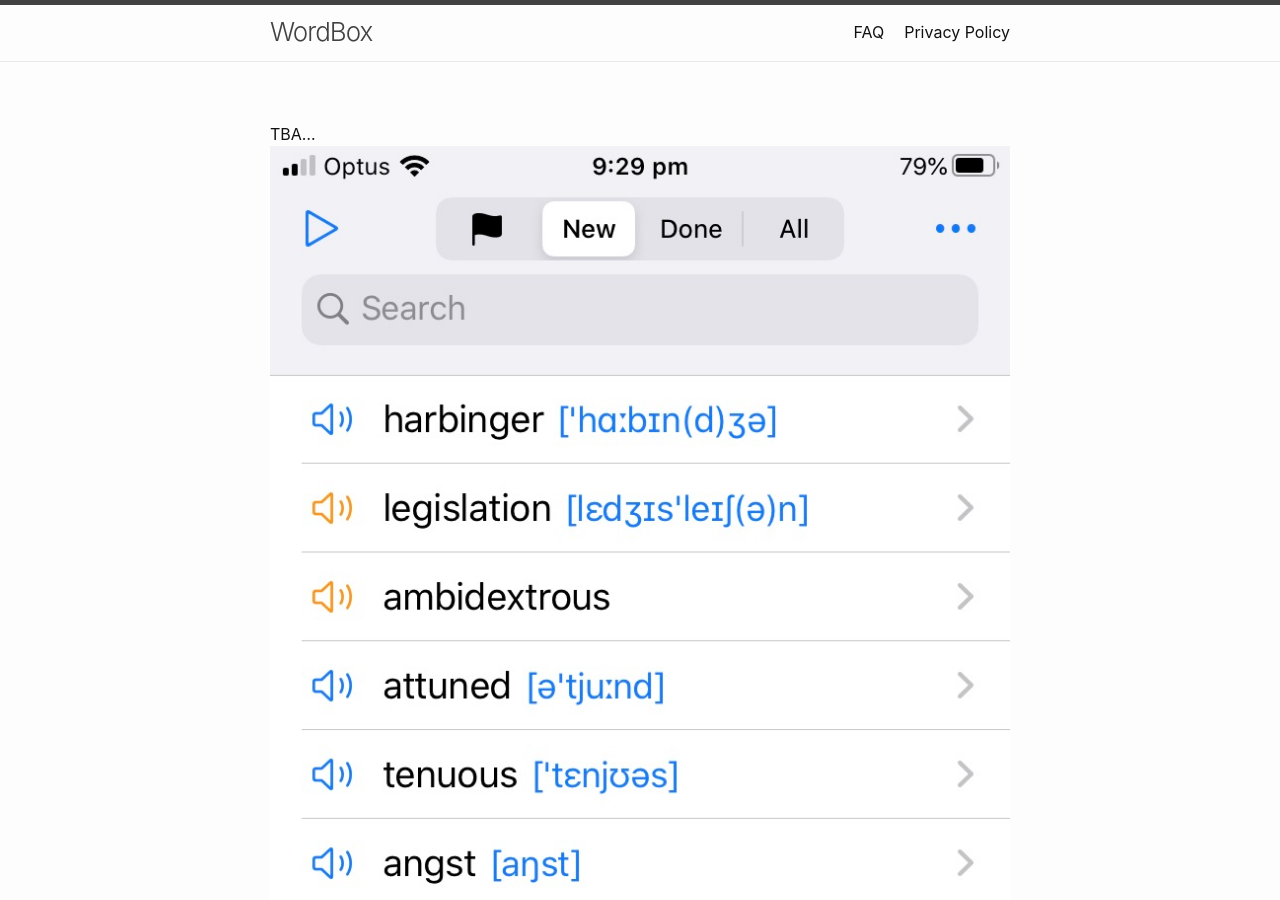
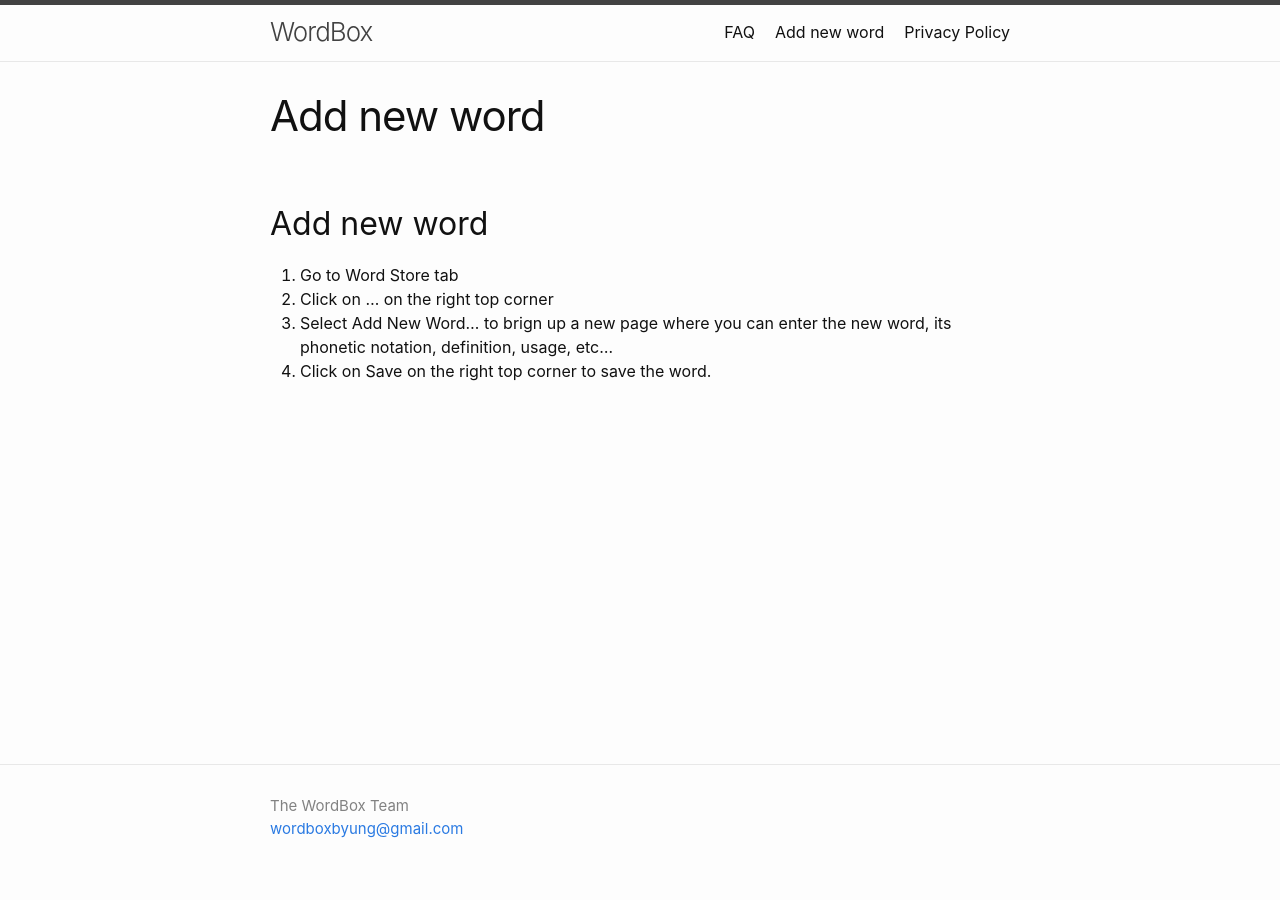
Before and after one commit to wordboxbyung/wordboxbyung.github.io, a Jekyll site: the page built from faq_add_word.md, in a window 1280 px wide and 900 px high. Built offline with Jekyll 4.4.1, drawn with Linux system fonts in a browser that asks for light colours; our own code applies the rules of GitHub Pages for plain Markdown files.

Commit message:
add new word details

```diff
--- a/faq_add_word.md
+++ b/faq_add_word.md
@@ -3,5 +3,9 @@ layout: page
 permalink: /faq_add_word/
 ---
 
-TBA...
-![test](https://wordboxbyung.github.io/images/test.png)
+## Add new word
+
+1. Go to Word Store tab
+1. Click on ... on the right top corner
+1. Select Add New Word... to brign up a new page where you can enter the new word, its phonetic notation, definition, usage, etc...
+1. Click on Save on the right top corner to save the word.
```
